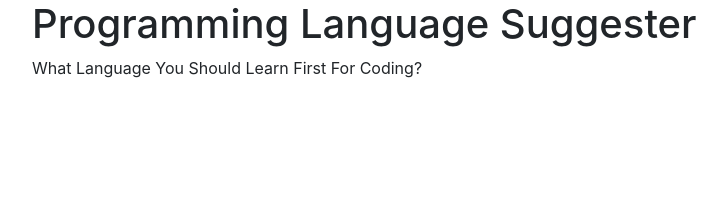
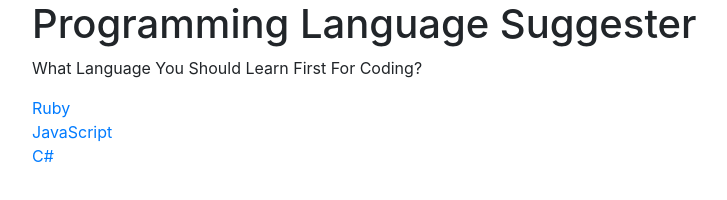
Before and after one commit to MoeNur7/Project-HTML, a plain HTML site: page index.html in a window 1280 px wide. Shown: the whole page, without its empty margins (53-780 px from the left). Drawn offline with nearby package versions, Linux system fonts and the light colour scheme; files that its build step writes are made by us from their sources.

Commit message:
show the different coding langueges for coding

```diff
--- a/index.html
+++ b/index.html
@@ -12,6 +12,11 @@
       <h1>Programming Language Suggester</h1>
     <div >
         <p>What Language You Should Learn First For Coding?</p>
+        <a href="Ruby" class="coding">Ruby</a><br>
+        <a href="JavaScript" class="coding">JavaScript</a><br>
+        <a href="C#" class="coding">C#</a>
+    </div>
+
 
 
 
```
